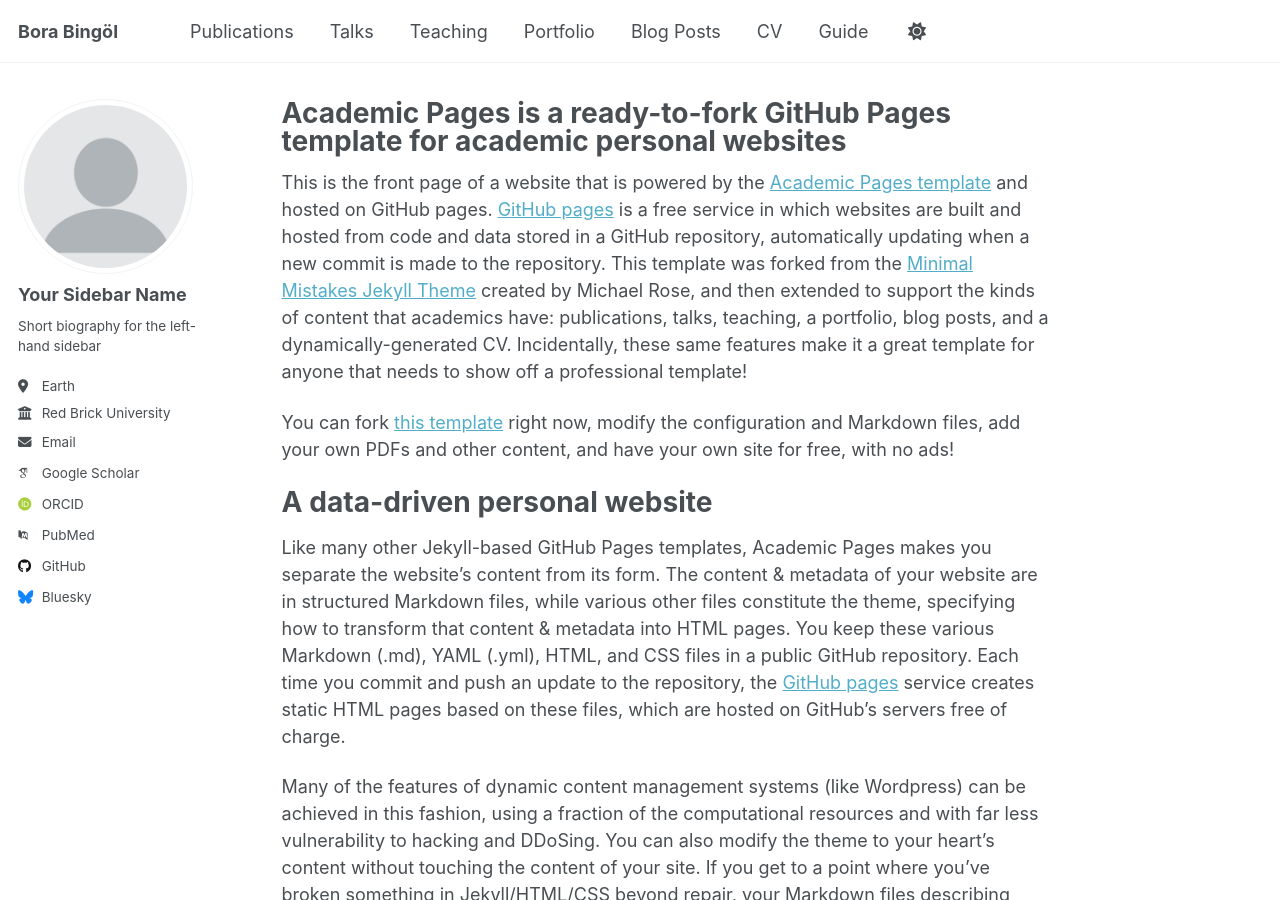
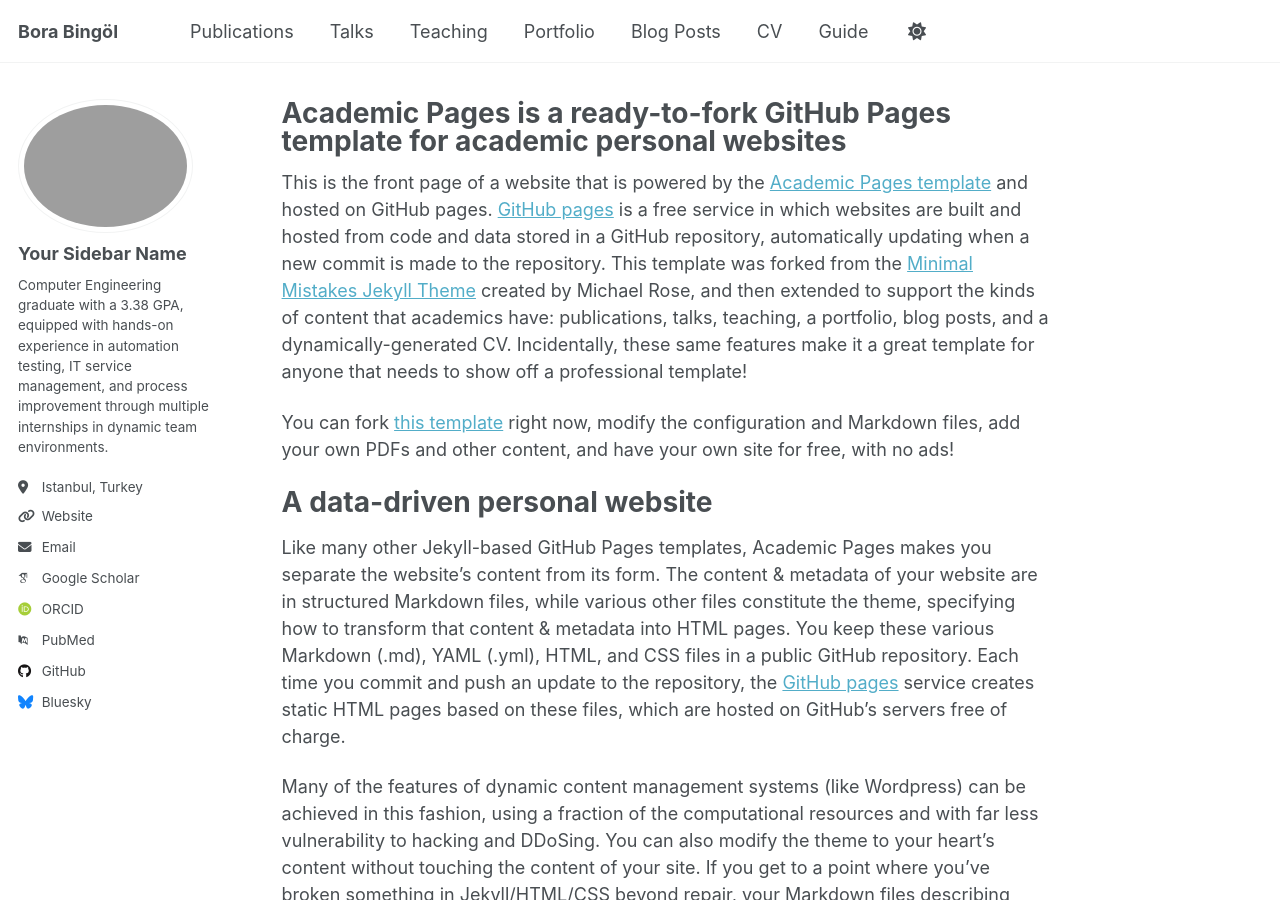
Before and after one commit to borabingol/borabingol.github.io, a Jekyll site: the page built from _pages/about.md, in a window 1280 px wide and 900 px high. Built offline with Jekyll 4.4.1, drawn with Linux system fonts in a browser that asks for light colours; some web fonts are replaced; a script that is not in the unit is left out.

Commit message:
Update _config.yml

```diff
--- a/_config.yml
+++ b/_config.yml
@@ -22,14 +22,14 @@ repository               : "academicpages/academicpages.github.io"
 #               Additional customization can be done by editing /_includes/author-profile.html
 author:
   # Biographic information
-  avatar           : "profile.png"
+  #avatar           : "profile.png"
   name             : "Your Sidebar Name"
-  pronouns         : # example: "she/her"
-  bio              : "Short biography for the left-hand sidebar"
-  location         : "Earth"
-  employer         : "Red Brick University"
-  uri              : # URL
-  email            : "none@example.org"
+  #pronouns         : # example: "she/her"
+  bio              : "Computer Engineering graduate with a 3.38 GPA, equipped with hands-on experience in automation testing, IT service management, and process improvement through multiple internships in dynamic team environments."
+  location         : "Istanbul, Turkey"
+  #employer         : "Red Brick University"
+  uri              : "https://borabingol.github.io/"
+  email            : "borabingol@outlook.com"
 
   # Academic websites
   academia         : # URL
```
